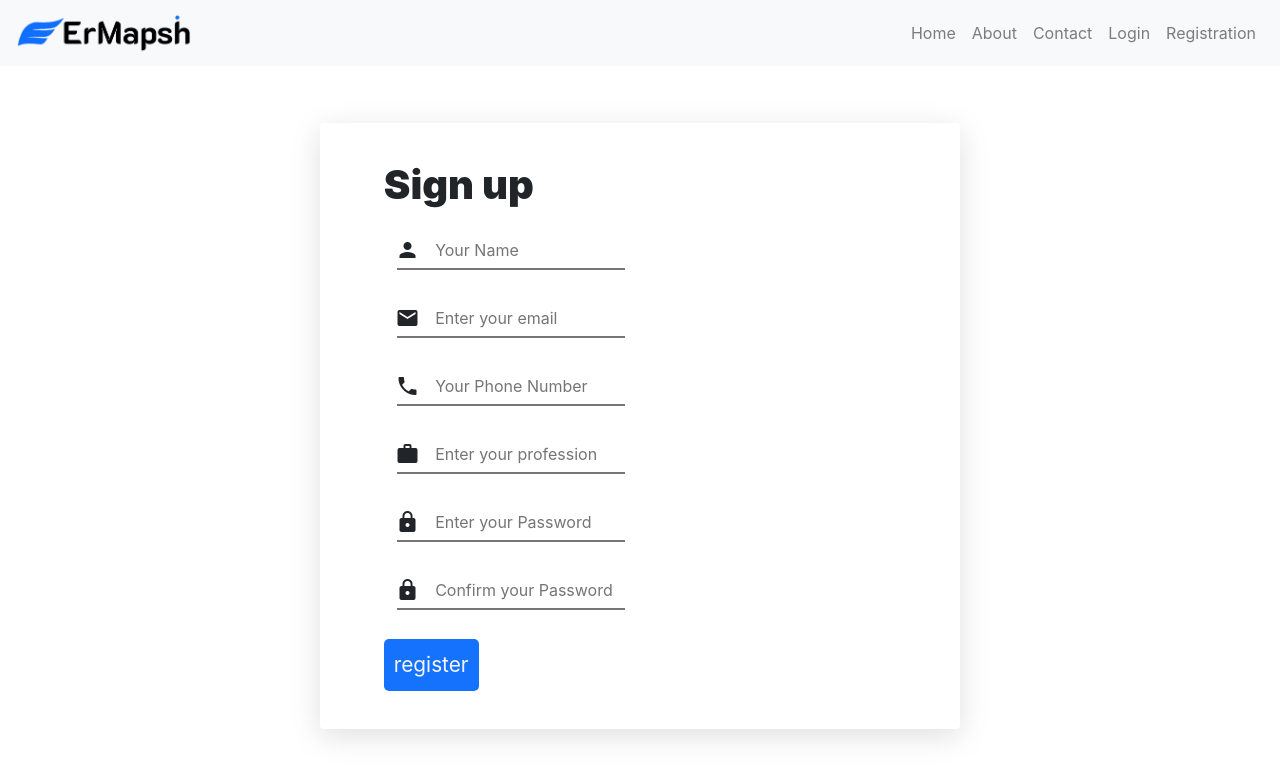
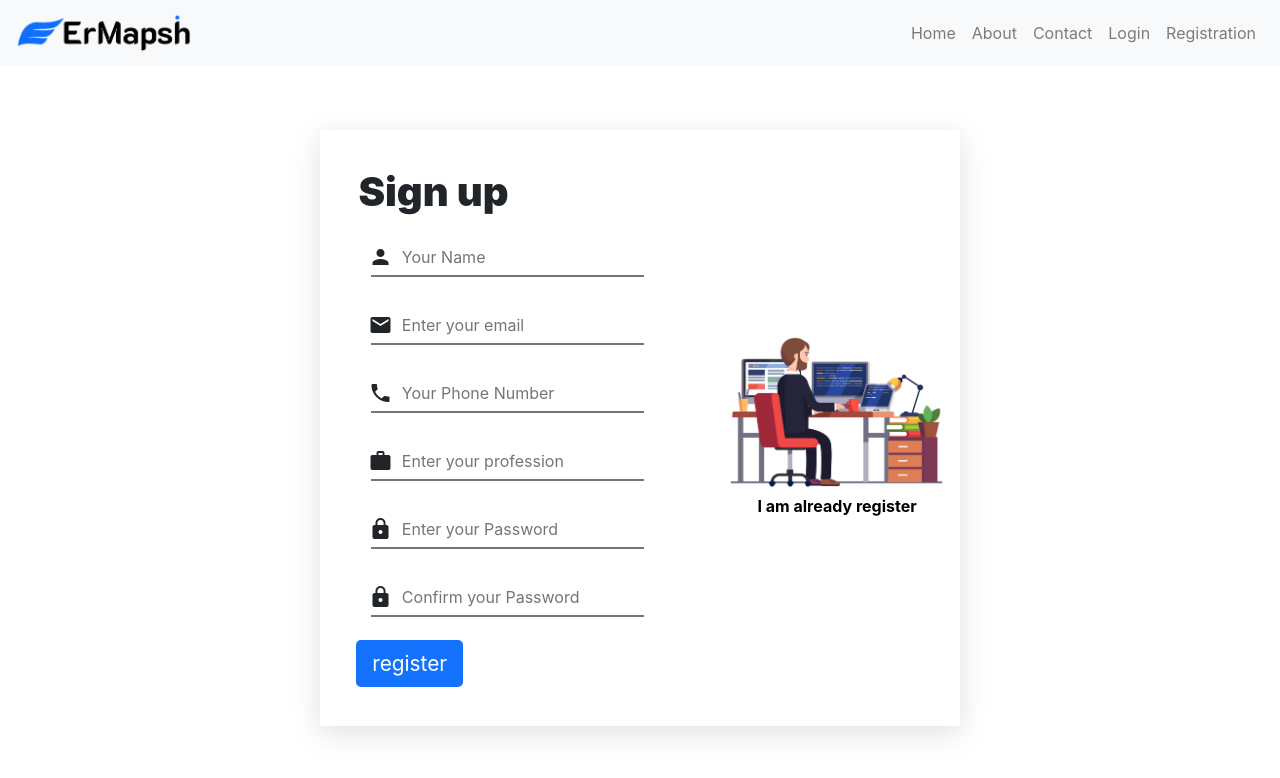
Before and after one commit to ErMapsh/ErMapshMernProject, a React (Create React App) app in the folder client/: page /signup in a window 1280 px wide. Shown: the top 778 px of the page. Built offline with nearby package versions, Linux system fonts and the light colour scheme.

Commit message:
signup page css done

```diff
--- a/client/src/App.css
+++ b/client/src/App.css
@@ -1,54 +1,180 @@
+@media (min-width: 100px) and (max-width: 1250px) {
   .SignupForm {
+    margin-top: 5%;
     width: 100vw;
     padding: 3%;
     box-shadow: rgba(100, 100, 111, 0.2) 0px 7px 29px 0px;
+    border-radius: 3px;
+    display: flex;
+    flex-direction: column;
+    justify-content: space-between;
+    width: 50%;
   }
+
   .Signup {
-  padding-left: 9%;
+    /* padding-left: 5%; */
     font-weight: 1000;
     font-size: 250%;
   }
 
-.input-container{
+  #formWidth {
+    width: 100%;
+  }
+
+  #FormPoperty {
+    display: flex;
+    flex-direction: column;
+  }
+
+  .input-container {
     display: flex;
     margin: 15px;
+    margin-left: -3%;
   }
 
-#input-label{
+  #input-label {
     position: relative;
     top: 6px;
     left: 22px;
   }
 
-#input{
-  border-top:0;
-  border-left:0;
-  border-right:0;
-  outline:0;
-  width: 200%;
-  padding-left: 15%;
+  #input {
+    border-top: 0;
+    border-left: 0;
+    border-right: 0;
+    outline: none;
+    width: 100%;
+    padding-left: 8%;
   }
 
-#input:focus{
-  outline:none!important;
+  #input:focus {
+    outline: none !important;
   }
 
-
-#input[type="text"]::placeholder {
-
+  input[type="text"]::placeholder {
     /* Firefox, Chrome, Opera */
     padding-left: 0px;
     font-weight: normal;
   }
 
-#singupBtn{
-  background-color: rgb(21,114,253);
+  #singupBtn {
+    background-color: rgb(21, 114, 253);
     font-size: 130%;
-  color: whitesmoke;
+    color: white;
     outline: none;
     border: none;
-  padding: 10px;
+    padding: 2% 4% 2% 4%;
+    margin-top: 2%;
     border-radius: 5px;
+  }
+
+  #Signup-image {
+    display: flex;
+    flex-direction: column;
+    align-items: center;
+    justify-content: center;
+    width: 100%;
+    margin-top: 10%;
+  }
+  #allreadyRegister {
+    text-decoration: none;
+    font-weight: bold;
+    color: black;
+  }
+  #image-size {
+    width: 100%;
+  }
+}
+
+@media (min-width: 1250px) {
+  .SignupForm {
+    width: 100vw;
+    padding: 3%;
+    box-shadow: rgba(100, 100, 111, 0.2) 0px 7px 29px 0px;
+    border-radius: 3px;
+    display: flex;
+    justify-content: center;
+    align-items: center;
+    width: 50%;
     margin-top: 5%;
-  margin-left: 9% ;
   }
+
+  #formWidth {
+    width: 70%;
+  }
+
+  #FormPoperty {
+    display: flex;
+    flex-direction: column;
+  }
+
+  .Signup {
+    /* padding-left: 5%; */
+    font-weight: 1000;
+    font-size: 250%;
+  }
+
+  .input-container {
+    display: flex;
+    margin: 15px;
+    margin-left: -3%;
+  }
+
+  #input-label {
+    position: relative;
+    top: 6px;
+    left: 22px;
+  }
+
+  #input {
+    border-top: 0;
+    border-left: 0;
+    border-right: 0;
+    outline: 0;
+    width: 70%;
+    padding-left: 8%;
+  }
+
+  #input:focus {
+    outline: none !important;
+  }
+
+  input[type="text"]::placeholder {
+    /* Firefox, Chrome, Opera */
+    padding-left: 0px;
+    font-weight: normal;
+  }
+
+  #singupBtn {
+    background-color: rgb(21, 114, 253);
+    font-size: 130%;
+    color: white;
+    outline: none;
+    border: none;
+    padding: 2% 4% 2% 4%;
+    border-radius: 5px;
+    margin-top: 2%;
+    margin-left: -0.5%;
+  }
+
+  #Signup-image {
+    display: flex;
+    flex-direction: column;
+    align-items: center;
+    justify-content: center;
+    width: 30%;
+  }
+  #allreadyRegister {
+    text-decoration: none;
+    font-weight: bold;
+    color: black;
+  }
+
+  #allreadyRegister:hover{
+    cursor: pointer;
+    color: rgb(21, 114, 253)
+  }
+  #image-size {
+    width: 130%;
+  }
+}
--- a/client/src/components/Auth/Signup.js
+++ b/client/src/components/Auth/Signup.js
@@ -1,27 +1,24 @@
 import React from "react";
+import { NavLink } from "react-router-dom";
+import User from "../../images/User2.jpg";
 
 export default function Signup() {
   return (
     <div
       style={{
-        height: "90vh",
+        // height: "90vh",
         display: "flex",
         justifyContent: "center",
         alignItems: "center",
       }}
     >
-      <div
-        className="SignupForm rounded  w-50
-      //  d-flex justify-content-between
-       "
-      >
-        <div className="w-50">
-          <h2 className="Signup">Sign up</h2>
-
-          <form className="d-flex flex-column">
+      <div className="SignupForm">
+        <div id="formWidth">
+          <form id="FormPoperty">
+            <h2 className="Signup">Sign up</h2>
             <div className="input-container">
               <label htmlFor="name">
-                <span class="material-icons" id="input-label">
+                <span className="material-icons" id="input-label">
                   person
                 </span>
               </label>
@@ -37,7 +34,7 @@ export default function Signup() {
 
             <div className="input-container">
               <label htmlFor="email">
-                <span class="material-icons" id="input-label">
+                <span className="material-icons" id="input-label">
                   mail
                 </span>
               </label>
@@ -53,7 +50,7 @@ export default function Signup() {
 
             <div className="input-container">
               <label htmlFor="phone">
-                <span class="material-icons" id="input-label">
+                <span className="material-icons" id="input-label">
                   phone
                 </span>
               </label>
@@ -69,7 +66,7 @@ export default function Signup() {
 
             <div className="input-container">
               <label htmlFor="work">
-                <span class="material-icons" id="input-label">
+                <span className="material-icons" id="input-label">
                   work
                 </span>
               </label>
@@ -85,7 +82,7 @@ export default function Signup() {
 
             <div className="input-container">
               <label htmlFor="password">
-                <span class="material-icons" id="input-label">
+                <span className="material-icons" id="input-label">
                   lock
                 </span>
               </label>
@@ -101,7 +98,7 @@ export default function Signup() {
 
             <div className="input-container">
               <label htmlFor="Cpassword">
-                <span class="material-icons" id="input-label">
+                <span className="material-icons" id="input-label">
                   lock
                 </span>
               </label>
@@ -116,11 +113,22 @@ export default function Signup() {
             </div>
 
             <div>
-              <input type="submit" name="signup" id="singupBtn" value="register"/>
+              <input
+                type="submit"
+                name="signup"
+                id="singupBtn"
+                value="register"
+              />
             </div>
           </form>
         </div>
 
+        <div id="Signup-image">
+          <img src={User} alt="Registration image" id="image-size"/>
+          <NavLink to="/login" className="my-1" id="allreadyRegister">
+            I am already register
+          </NavLink>
+        </div>
       </div>
     </div>
   );
--- a/client/src/components/Navbar.js
+++ b/client/src/components/Navbar.js
@@ -6,21 +6,20 @@ export default function Navbar() {
   let location = useLocation();
   return (
     <>
-      <nav class="navbar navbar-expand-lg navbar-light bg-light">
-        <Link className="navbar-brand" to="/">
+      <nav className="navbar navbar-expand-lg navbar-light bg-light">
+        <Link className="navbar-brand" exact="true" to="/">
           <img src={logo} style={{ height: "40px" }} alt="logo" />
         </Link>
 
-        <div class="collapse navbar-collapse" id="navbarSupportedContent">
-          <ul class="navbar-nav ml-auto">
+        <div className="collapse navbar-collapse" id="navbarSupportedContent">
+          <ul className="navbar-nav ml-auto">
             <li>
               <Link
                 className={`nav-link ${
                   location.pathname === "/" ? "active" : ""
                 }`}
                 aria-current="page"
-                exact
-                to="/"
+                exact="true" to="/"
               >
                 Home
               </Link>
@@ -31,7 +30,7 @@ export default function Navbar() {
                 className={`nav-link ${
                   location.pathname === "/about" ? "active" : ""
                 }`}
-                exact
+
                 to="/about"
               >
                 About
@@ -43,7 +42,7 @@ export default function Navbar() {
                 className={`nav-link ${
                   location.pathname === "/contact" ? "active" : ""
                 }`}
-                exact
+                exact="true"
                 to="/contact"
               >
                 Contact
@@ -55,7 +54,7 @@ export default function Navbar() {
                 className={`nav-link ${
                   location.pathname === "/login" ? "active" : ""
                 }`}
-                exact
+                exact="true"
                 to="/login"
               >
                 Login
@@ -67,7 +66,7 @@ export default function Navbar() {
                 className={`nav-link ${
                   location.pathname === "/singup" ? "active" : ""
                 }`}
-                exact
+                exact="true"
                 to="/signup"
               >
                 Registration
```
Also changed, not shown: client/src/images/User.jpg (added), client/src/images/User2.jpg (added). Lines whose indentation alone changed are shown as unchanged.
